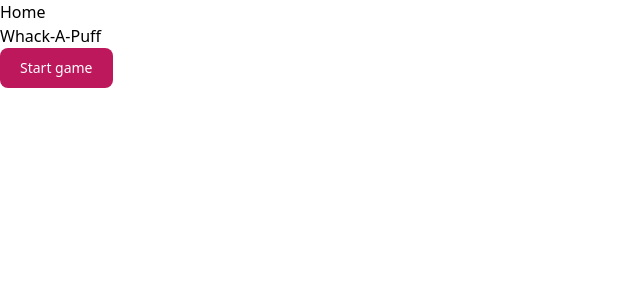
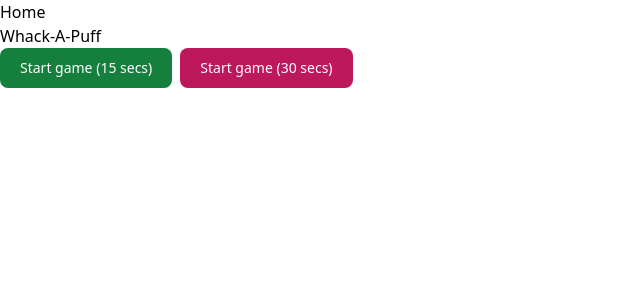
Before and after one commit to johncmanuel/jigglypuffgames, a Next.js app: page /whack-a-puff in a window 1280 px wide. Shown: the top 300 px of the page, without its empty margins (0-640 px from the left). Built offline with nearby package versions, Linux system fonts and the light colour scheme.

Commit message:
wip on different gamemodes

```diff
--- a/src/pages/whack-a-puff/index.tsx
+++ b/src/pages/whack-a-puff/index.tsx
@@ -13,18 +13,25 @@ import {
 import useClickOutside from "@/hooks/useOnOutsideClick";
 
 export default function WhackAPuff() {
-  const initTimerSecs = 1;
-  const initPoints = 0;
-  const initStreak = 0;
-  const TIME_LIMIT_SECS = 60;
+  const INIT_TIMER_SECS = 1;
+  const INIT_POINTS = 0;
+  const INIT_STREAKS = 0;
 
-  const [timerSecs, setTimerSecs] = useState(initTimerSecs);
+  enum TIME_LIMITS {
+    SHORT = 15,
+    NORMAL = 30,
+    LONG = 60,
+  }
+  const DEFAULT_TIME_LIMIT_SECS = 60;
+
+  const [timerSecs, setTimerSecs] = useState(INIT_TIMER_SECS);
   const [gameBegin, setGameBegin] = useState(false);
   const [playedPreviously, setPlayedPreviously] = useState(false);
-  const [points, setPoints] = useState(initPoints);
-  const [pointsStreak, setPointsStreak] = useState(initStreak);
-  const [maxPointsStreak, setMaxPointsStreak] = useState(initStreak);
+  const [points, setPoints] = useState(INIT_POINTS);
+  const [pointsStreak, setPointsStreak] = useState(INIT_STREAKS);
+  const [maxPointsStreak, setMaxPointsStreak] = useState(INIT_STREAKS);
   const [isStreakBroken, setStreakBroken] = useState(false);
+  const [timeLimitSecs, setTimeLimitSecs] = useState(0);
 
   const triggerRef = useRef<HTMLElement>(null);
   const refs: MutableRefObject<HTMLElement | null>[] = [triggerRef];
@@ -34,12 +41,14 @@ export default function WhackAPuff() {
 
   // Reset any state data to their initial values
   // when starting the game
-  const startGame = () => {
+  const startGame = (timeLimit?: number) => {
     setGameBegin(true);
-    setPoints(points >= 0 ? initPoints : points);
-    setTimerSecs(timerSecs > 0 ? initTimerSecs : timerSecs);
-    setPointsStreak(pointsStreak > 0 ? initStreak : pointsStreak);
-    setMaxPointsStreak(maxPointsStreak > 0 ? initStreak : maxPointsStreak);
+    setTimeLimitSecs(
+      timeLimit === undefined ? DEFAULT_TIME_LIMIT_SECS : timeLimit
+    );
+    setPoints(points >= 0 ? INIT_POINTS : points);
+    setPointsStreak(pointsStreak > 0 ? INIT_STREAKS : pointsStreak);
+    setMaxPointsStreak(maxPointsStreak > 0 ? INIT_STREAKS : maxPointsStreak);
     setPlayedPreviously(playedPreviously ? false : playedPreviously);
     setStreakBroken(isStreakBroken ? false : isStreakBroken);
   };
@@ -47,6 +56,7 @@ export default function WhackAPuff() {
   const endGame = () => {
     setPlayedPreviously(true);
     setGameBegin(false);
+    // setTimerSecs(0);
   };
 
   const handlePoints = (updatedPoints: number) => {
@@ -63,6 +73,7 @@ export default function WhackAPuff() {
   };
 
   // Manage timer
+  // BUG: Timer is still going after game ends.
   useEffect(() => {
     let interval: NodeJS.Timeout;
 
@@ -74,10 +85,10 @@ export default function WhackAPuff() {
       interval = setInterval(() => {
         setTimerSecs((sec) => {
           const nextSec = sec + 1;
-          if (nextSec >= TIME_LIMIT_SECS) {
+          if (nextSec >= timeLimitSecs) {
             endGame();
             // () => clearInterval(interval);
-            return TIME_LIMIT_SECS;
+            return timeLimitSecs;
           }
           return sec + 1;
         });
@@ -89,11 +100,11 @@ export default function WhackAPuff() {
   // Manage streak
   useEffect(() => {
     if (isStreakBroken) {
-      setPointsStreak(initStreak);
+      setPointsStreak(INIT_STREAKS);
       setStreakBroken(false);
     }
     return () => {
-      setPointsStreak(initStreak);
+      setPointsStreak(INIT_STREAKS);
     };
   }, [isStreakBroken]);
 
@@ -113,17 +124,26 @@ export default function WhackAPuff() {
           </>
         )}
         {!gameBegin && (
-          <button
-            type="button"
-            className="focus:outline-none text-white bg-pink-700 hover:bg-purple-800 focus:ring-4 focus:ring-purple-300 font-medium rounded-lg text-sm px-5 py-2.5 mb-2 dark:bg-purple-600 dark:hover:bg-purple-700 dark:focus:ring-purple-900"
-            onClick={startGame}
-          >
-            Start game
-          </button>
+          <div>
+            <button
+              type="button"
+              className="focus:outline-none text-white bg-green-700 hover:bg-green-800 focus:ring-4 focus:ring-green-300 font-medium rounded-lg text-sm px-5 py-2.5 me-2 mb-2 dark:bg-green-600 dark:hover:bg-green-700 dark:focus:ring-green-800"
+              onClick={() => startGame(TIME_LIMITS.SHORT)}
+            >
+              Start game ({TIME_LIMITS.SHORT} secs)
+            </button>
+            <button
+              type="button"
+              className="focus:outline-none text-white bg-pink-700 hover:bg-purple-800 focus:ring-4 focus:ring-purple-300 font-medium rounded-lg text-sm px-5 py-2.5 mb-2 dark:bg-purple-600 dark:hover:bg-purple-700 dark:focus:ring-purple-900"
+              onClick={() => startGame(TIME_LIMITS.NORMAL)}
+            >
+              Start game ({TIME_LIMITS.NORMAL} secs)
+            </button>
+          </div>
         )}
         {gameBegin && (
           <>
-            {timerSecs !== TIME_LIMIT_SECS && (
+            {timerSecs !== DEFAULT_TIME_LIMIT_SECS && (
               <h1>
                 Timer: {timerSecs} {timerSecs === 1 && <span>second</span>}{" "}
                 {timerSecs !== 1 && <span>seconds</span>}
```
